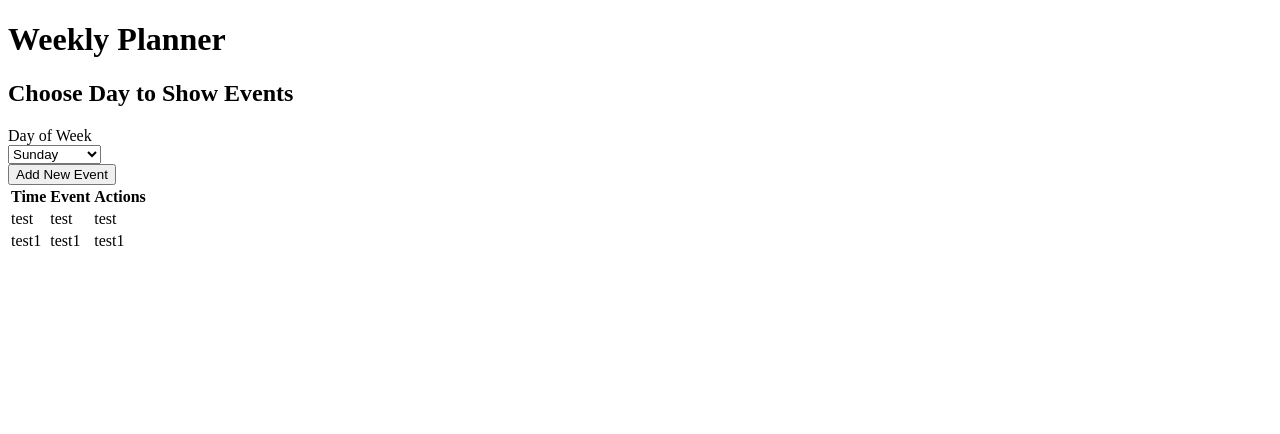
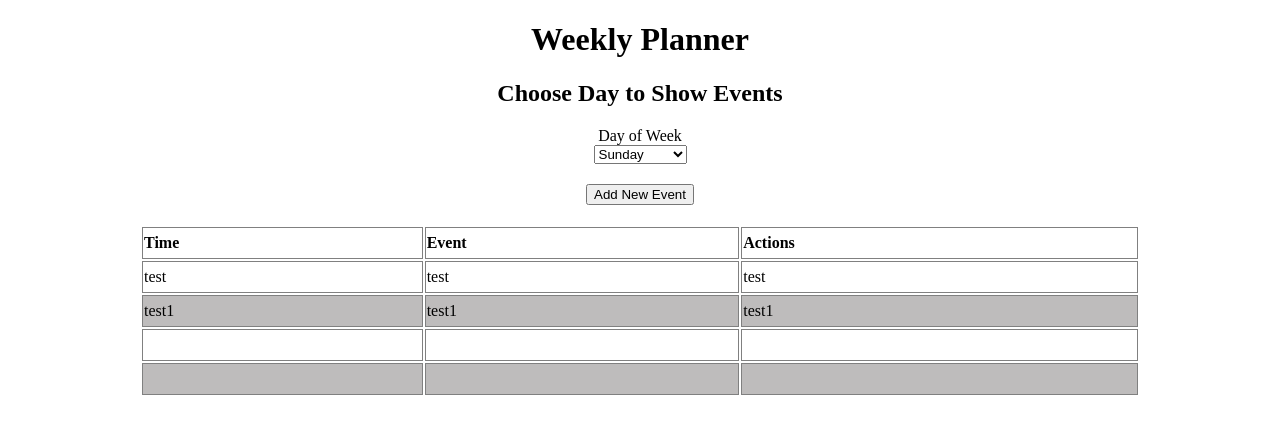
Before and after one commit to arazon005/week-planner, a plain HTML site: page index.html in a window 1280 px wide. Drawn offline with Linux system fonts and the light colour scheme; a script that the page names is missing.

Commit message:
Table styling

```diff
--- a/index.html
+++ b/index.html
@@ -7,12 +7,12 @@
     <link rel="stylesheet" href="styles.css" />
   </head>
   <body>
-    <div class="contianer">
+    <div class="container">
       <h1>Weekly Planner</h1>
       <h2>Choose Day to Show Events</h2>
 
       <form>
-        <div>
+        <div class="">
           <label for="day">Day of Week</label><br />
           <select id="day">
             <option id="sun">Sunday</option>
@@ -64,7 +64,7 @@
           <tr>
             <th>Time</th>
             <th>Event</th>
-            <th>Actions</th>
+            <th class="actions">Actions</th>
           </tr>
         </thead>
         <tbody>
--- a/styles.css
+++ b/styles.css
@@ -1,7 +1,40 @@
-container{
-
+.container {
+  width: 1000px;
+  margin: auto;
+  text-align: center;
 }
 
-thead{
+form div {
+  margin-bottom: 20px;
+}
 
+table {
+  margin: auto;
+  width: 100%;
+  text-align: left;
+
+  /* line-height: 2rem; */
 }
+
+tr {
+  height: 2rem;
+  margin: 0;
+}
+
+td,
+th {
+  border: 0.5px solid gray;
+  margin: 0;
+}
+
+.actions {
+  width: 40%;
+}
+
+tr:nth-child(even) {
+  background-color: rgb(190, 188, 188);
+}
+
+thead {
+  background-color: white;
+}
```
